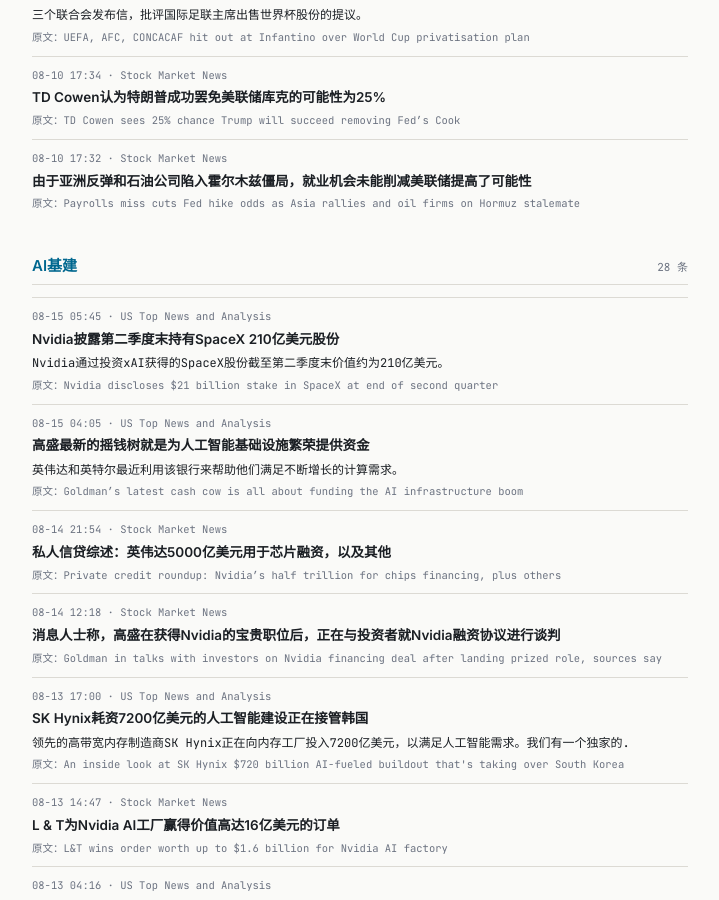
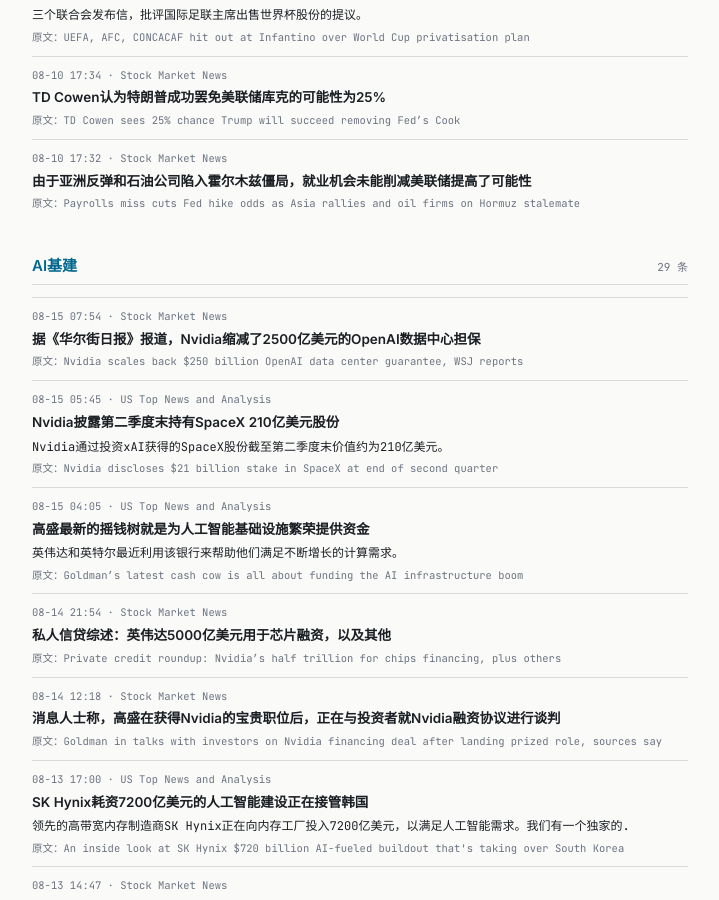
Before and after one commit to tang3super/tang3super.github.io, a Jekyll site: the page built from macro-trade/news-digest.md, in a window 1280 px wide and 900 px high, scrolled down 11980 px. Shown: the whole window, without its empty margins (280-999 px from the left). Built offline with Jekyll 4.4.1, drawn with Linux system fonts in a browser that asks for light colours; some of the changed text lies outside the part shown.

Commit message:
sync news-digest article

```diff
--- a/macro-trade/news-digest.md
+++ b/macro-trade/news-digest.md
@@ -5,7 +5,7 @@
 date: '2026-08-15'
 summary: 2026年第33周监控
 week_label: 2026年第33周监控
-last_updated: 2026-08-15 07:48
+last_updated: 2026-08-15 08:02
 refresh_note: 每 5 分钟自动刷新
 topics:
 - name: 地缘政治
@@ -801,6 +801,12 @@
     title_zh: 由于亚洲反弹和石油公司陷入霍尔木兹僵局，就业机会未能削减美联储提高了可能性
 - name: AI基建
   items:
+  - title: Nvidia scales back $250 billion OpenAI data center guarantee, WSJ reports
+    summary: ''
+    link: https://www.investing.com/news/stock-market-news/nvidia-scales-back-250-billion-openai-data-center-guarantee-wsj-reports-4861638
+    source: Stock Market News
+    time: 08-15 07:54
+    title_zh: 据《华尔街日报》报道，Nvidia缩减了2500亿美元的OpenAI数据中心担保
   - title: Nvidia discloses $21 billion stake in SpaceX at end of second quarter
     summary: Nvidia's stake in SpaceX, which came through an investment in xAI, was worth about $21 billion at the end of the second quarter.
     link: https://www.cnbc.com/2026/08/14/nvidia-discloses-21-billion-stake-in-spacex-at-end-of-second-quarter.html
```
